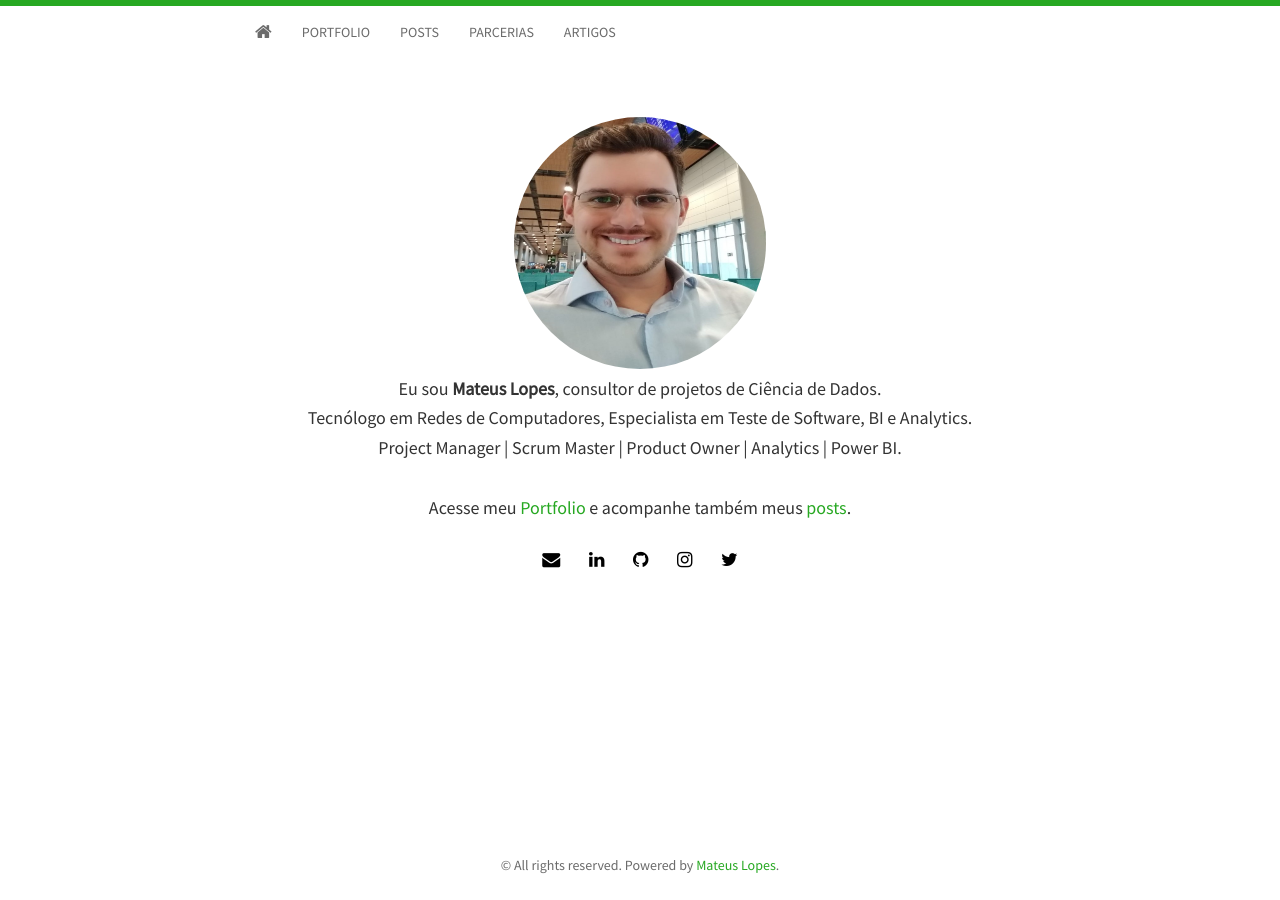
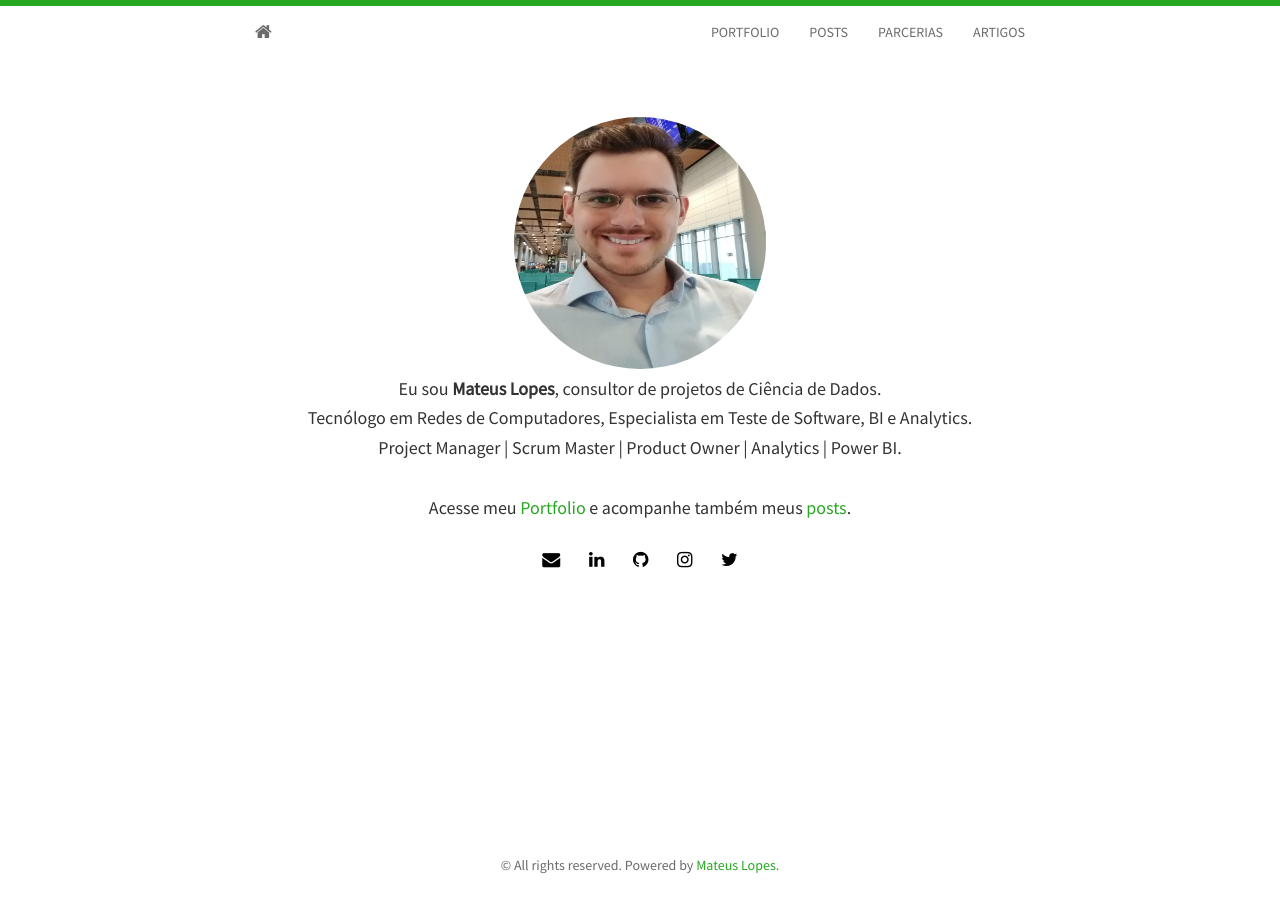
Before and after one commit to mateusbtlopes/mateusbtlopes.github.io, a Jekyll site: the page built from index.html, in a window 1280 px wide. Built offline with Jekyll 4.4.1, drawn with Linux system fonts in a browser that asks for light colours; nearby versions of some CDN libraries; the list of posts is cut into pages by our own code.

Commit message:
Update header.html

```diff
--- a/_includes/header.html
+++ b/_includes/header.html
@@ -1,12 +1,14 @@
-<nav class="navbar navbar-default" align="center">
+<nav class="navbar navbar-default">
   <div class="container">
     <div class="navbar-header">
-      <ul class="nav navbar-nav">
-		<li><a class="navbar-brand" href="{{ site.baseurl }}"><i class="fa fa-home"></i></a></li>
-		<li><a href="{{ site.baseurl }}/portfolio">PORTFOLIO</a></li>
-		<li><a href="{{ site.baseurl }}/posts">POSTS</a></li>
-		<li><a href="{{ site.baseurl }}/parcerias">PARCERIAS</a></li>
-		<li><a href="{{ site.baseurl }}/artigo">ARTIGOS</a></li>
+      <a class="navbar-brand" href="{{ site.baseurl }}"><i class="fa fa-home"></i></a>
+    </div>
+    <div id="navbar">
+      <ul class="nav navbar-nav navbar-right">
+        <li><a href="{{ site.baseurl }}/portfolio">PORTFOLIO</a></li>
+	<li><a href="{{ site.baseurl }}/posts">POSTS</a></li>
+	<li><a href="{{ site.baseurl }}/parcerias">PARCERIAS</a></li>
+	<li><a href="{{ site.baseurl }}/artigo">ARTIGOS</a></li>
       </ul>
     </div>
   </div>
```
